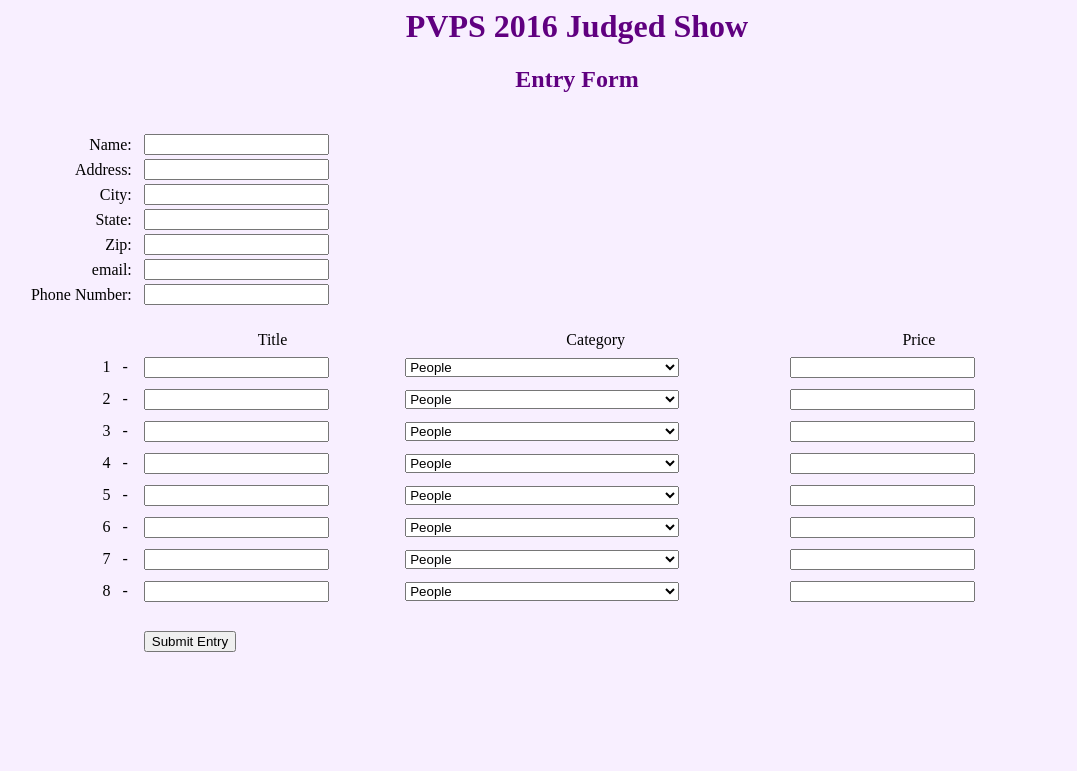
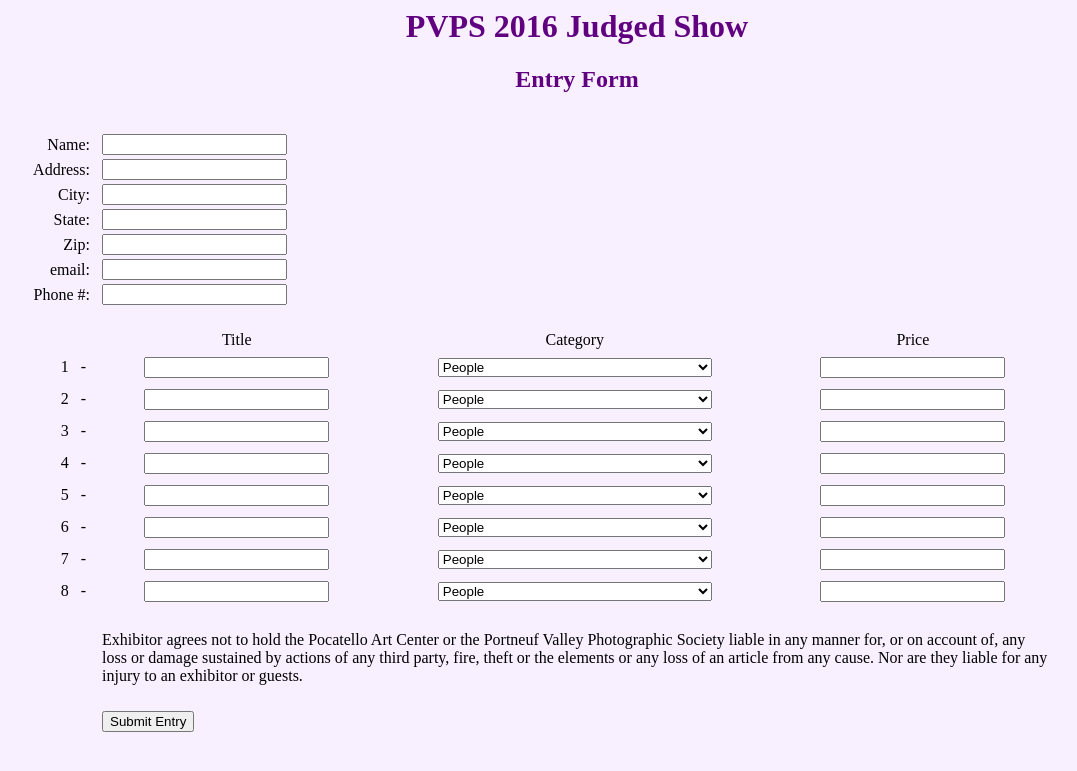
Before and after one commit to larrywpetersen/PVPS, a Django app: page /show_2016/entry_form in a window 1280 px wide. Shown: the top 771 px of the page, without its empty margins (63-1140 px from the left). Run offline with Django 3.2, Linux system fonts and the light colour scheme; data comes from the database, SQL or seed files in the repository; both versions use the stored data as it was after the commit.

Commit message:
Backup before I change the Wall Card and Picture back card  -  2016.03.25

```diff
--- a/show_2016/templates/show_2016/entry_confirm.html
+++ b/show_2016/templates/show_2016/entry_confirm.html
@@ -64,7 +64,7 @@
 
     <tr>
       <td align="right">
-	<label for="5">Phone:&nbsp;&nbsp;</label>
+	<label for="5">Phone #:&nbsp;&nbsp;</label>
       </td><td align="left" colspan="2">
 	{{ entry.phone }}
       </td>
@@ -203,7 +203,7 @@ Society liable in any manner for, or
 on account of, any loss or damage sustained by
 actions of any third party, fire, theft or the elements or any loss of an article from any
 cause.  Nor are they liable for any injury to an exhibitor or guests.
-  </p>
+  </p></td></tr>
   </table>
 
   <br>
@@ -222,7 +222,7 @@ cause.  Nor are they liable for any injury to an exhibitor or guests.
 <br>
 
 <p>
-  You can print this for your records.
+  Please print this and bring it with your images.  Thanks!
 </p>
 
 
--- a/show_2016/templates/show_2016/entry_form.html
+++ b/show_2016/templates/show_2016/entry_form.html
@@ -20,7 +20,7 @@
   <table border="0" width="90%">
 
     <tr>
-      <td align="right">
+      <td align="right" width="110"">
 	<label for="1">Name:&nbsp;&nbsp;</label>
       </td><td align="left" colspan="3">
 	<input type="text" name="name" id="1" />
@@ -69,7 +69,7 @@
 
     <tr>
       <td align="right">
-	<label for="7">Phone Number:&nbsp;&nbsp;</label>
+	<label for="7">Phone #:&nbsp;&nbsp;</label>
       </td><td align="left" colspan="3">
 	<input type="text" name="phone" id="7" />
       </td>
@@ -92,9 +92,9 @@
 	<label for="1{{ i }}">
 	  {{ i }}&nbsp;&nbsp;&nbsp;-&nbsp;&nbsp;&nbsp;
 	  </label>
-      </td><td>
+      </td><td align="center">
 	<input type="text" name="pic{{ i }}_title" id="1{{ i }}" />
-      </td><td>
+      </td><td align="center">
 	<select name="pic{{ i }}_category">
 	  {% for category in all_categories %}
 	    <option value="{{ category.id }}">
@@ -102,12 +102,29 @@
 	  {% endfor %}
 	</select>
       </td>
-      <td>
+      <td align="center">
 	<input type="text" name="pic{{ i }}_price" id="2{{ i }}" />
       </td>
     </tr>
 
 {% endfor %}
+
+
+    <tr><td>&nbsp;</td><td colspan="3">&nbsp;</td></tr>
+
+    <tr>
+      <td>&nbsp;</td>
+
+      <td colspan="3">
+
+Exhibitor agrees not to hold the Pocatello Art Center or the Portneuf Valley Photographic
+Society liable in any manner for, or
+on account of, any loss or damage sustained by
+actions of any third party, fire, theft or the elements or any loss of an article from any
+cause.  Nor are they liable for any injury to an exhibitor or guests.
+
+
+    </td></tr>
 
 
     <tr><td>&nbsp;</td><td colspan="3">&nbsp;</td></tr>
@@ -124,6 +141,9 @@
 
 </form>
 
+  <br>
+
+
 
 </backquote>
 
```
Also changed, not shown: db.sqlite3.
